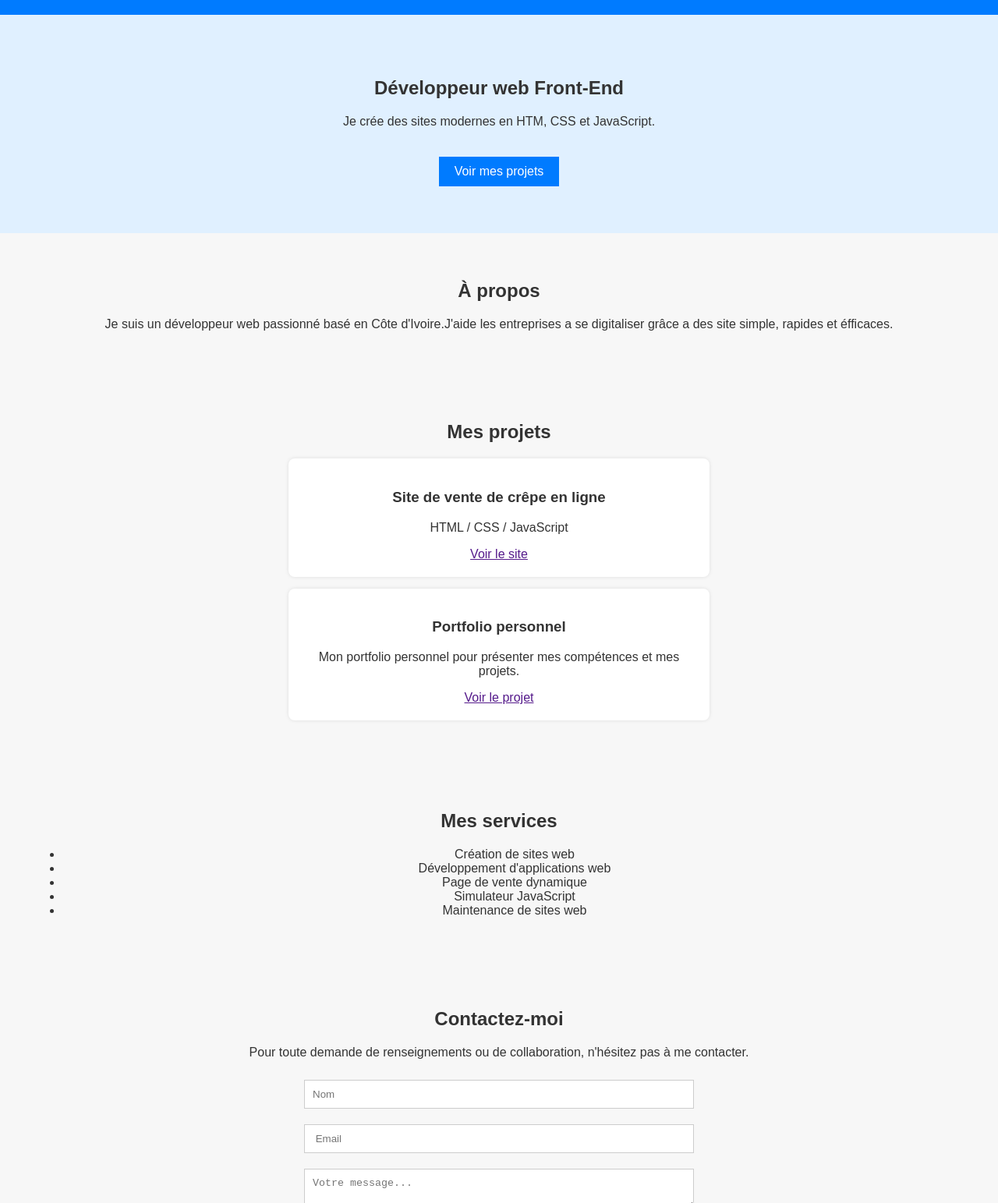
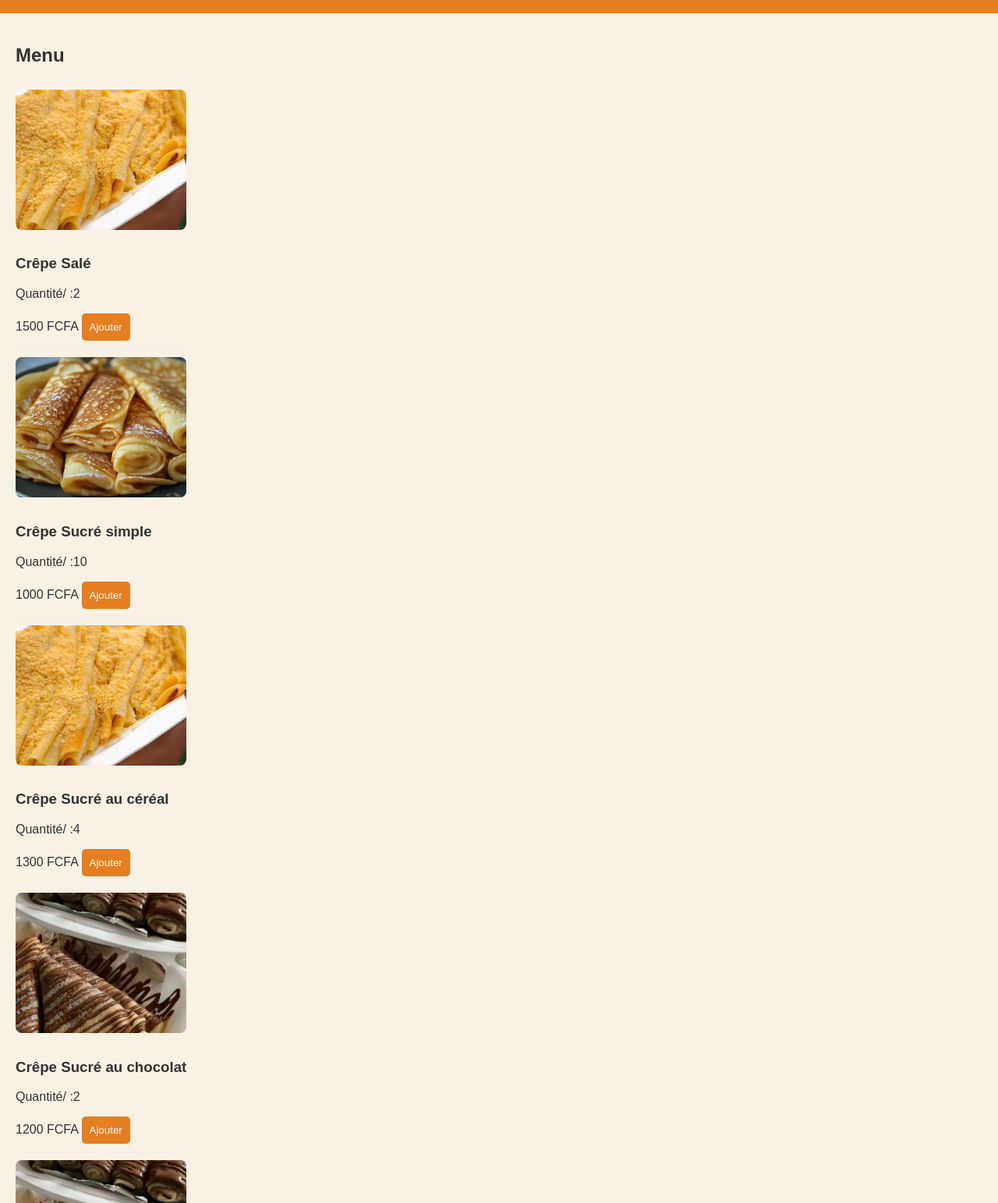
Before and after one commit to Isamatu-boum/portfolio, a plain HTML site: page index.html in a window 1280 px wide. Shown: the part 137-1680 px from the top of the page at 78% size. Drawn offline with Linux system fonts and the light colour scheme.

Commit message:
Add files via upload

```diff
--- a/index.html
+++ b/index.html
@@ -1,66 +1,65 @@
 <!DOCTYPE html>
 <html lang="fr">
 <head>
-    <meta charset="UTF-8" />
-    <meta> name="viewport" content="width=device-width, initial-scale=1.0" />
-    <title>Isamatu Abud Azees - Développeur web </title>
-    <link rel="stylesheet" href="style.css" />
+    <meta charset="UTF-8">
+    <title>Crêperie  en ligne</title>
+    <link rel="stylesheet" href="style.css">
 </head>
 <body>
     <header>
-<h1>Isamatu Abud Azees</h1>
-<nav>
-    <a href="about">à propos</a>
-    <a href="projects">Projets</a>
-    <a href="contact">Contact</a>
-    <a href="services">Services</a>
-</nav>
+        <h1>Bienvenue à SOKHNA Crêpes </h1>
+        <p>Commander vos Crêpes en ligne !</p>
     </header>
-    <section id="hero">
-        <h2>Développeur web Front-End</h2>
-        <p>Je crée des sites modernes en HTM, CSS et JavaScript.</p>
-        <a href="projects" class="btn">Voir mes projets</a>
+    <main>
+        <section class="menu">
+            <h2>Menu</h2>
+            <div class="item">
+                <img src="image/céréale.jpg" alt=" Crêpe Salé" class="item-image">
+                <h3>Crêpe Salé </h3>
+                <p>Quantité/ :2 </p>
+                <span class="price">1500 FCFA</span>
+                <button onclick="addToCart( 'Crêpe Salé', 1500 )">Ajouter</button>
+            </div>
+            <div class="item">
+                <img src="image/nature.jpeg" alt="Crêpe Sucré Nature" class="item-image">
+                <h3>Crêpe Sucré simple </h3>
+                <p>Quantité/ :10 </p>
+                <span class="price">1000 FCFA</span>
+                <button onclick="addToCart( 'Crêpe Sucré', 1000 )">Ajouter</button>
+            </div>
+            <div class="item">
+                <img src="image/céréale.jpg" alt="Crêpe céréal" class="item-image">
+                <h3>Crêpe Sucré au céréal </h3>
+                <p>Quantité/ :4 </p>
+                <span class="price">1300 FCFA</span>
+                <button onclick="addToCart( 'Crêpe Sucré double', 1300)">Ajouter</button>
+            </div>
+            <div class="item">
+                <img src="image/nutela.jpg" alt="Crêpe Sucré au chocolat" class="item-image">
+                <h3>Crêpe Sucré au chocolat </h3>
+                <p>Quantité/ :2 </p>
+                <span class="price">1200 FCFA</span>
+                <button onclick="addToCart( 'Crêpe Sucré au chocolat', 1200 )">Ajouter</button>
+
+        </div>
+        <div class="item">
+                <img src="image/nutela.jpg" alt="Crêpe Sucré au nutela" class="item-image">
+                <h3>Crêpe Sucré au nutela </h3>
+                <p>Quantité/ :10 </p>
+                <span class="price">2500FCFA</span>
+                <button onclick="addToCart( 'Crêpe Sucré au nutela', 2500)">Ajouter</button>
+            </div>
+    </div>
+    <section class="Panier">
+        <h2>Votre Panier</h2>
+        <ul id="cart"></ul>
+        <p>Total: <span id="total">0</span> FCFA</p>
+        <button onclick="commander()">Commander</button>
     </section>
-    <section id="about">
-        <h2>À propos</h2>
-        <p>Je suis un développeur web passionné basé en Côte d'Ivoire.J'aide les entreprises a se digitaliser grâce a des site simple, rapides et éfficaces. </p>
-</section>
-    <section id="projects">
-        <h2>Mes projets</h2>
-        <div class="project">
-            <h3>Site de vente de crêpe en ligne</h3>
-            <p>HTML / CSS / JavaScript</p>
-            <a href=""> Voir le site</a>
-        </div>
-        <div class="project">
-            <h3>Portfolio personnel</h3>
-            <p>Mon portfolio personnel pour présenter mes compétences et mes projets.</p>
-            <a href="">Voir le projet</a>
-        </div>
-        </section>
-    <section id="services">
-        <h2>Mes services</h2>
-        <ul>
-            <li>Création de sites web</li>
-            <li>Développement d'applications web</li>
-            <li>Page de vente dynamique</li>
-            <li>Simulateur JavaScript</li>
-            <li>Maintenance de sites web</li>
-        </ul>
-</section>
-<section id="contact">
-        <h2>Contactez-moi</h2>
-        <p>Pour toute demande de renseignements ou de collaboration, n'hésitez pas à me contacter.</p>
-        <form id="contactForm">
-            <input type="text" placeholder="Nom" required />
-            <input type="email"  placeholder=" Email" required />
-            <textarea  placeholder="Votre message..." required></textarea>
-            <button type="submit">Envoyer</button>
-        </form>
-"</section>
-    <footer>
-        <p>&copy; 2025 Isamatu Abud Azees. Tous droits réservés.</p>
-        </footer>
-    <script src="script.js"></script>
-    </body>
+</main>
+<footer>
+    <p>&copy; 2025 Crêperie en Ligne - Abidjan </p>
+</footer>
+<script src="script.js"></script>
+</body>
 </html>
--- a/script.js
+++ b/script.js
@@ -1,4 +1,51 @@
-document.getElementById("contactForm").addEventListener("submit", function(e) {
-e .preventDefault();
-alert("Merci pour Votre message!Je vous réponderai bientôt.");
-});
+let Cart = [];
+let total = 0;
+
+function addToCart(item, price) {
+    Cart.push({ item, price });
+    total += price;
+updateCart();
+}
+function updateCart() {
+    const cartListe = document.getElementById('cart');
+    const totalSpam = document.getElementById('total');
+    cartListe.innerHTML = '';
+    Cart.forEach(entry => {
+        const li = document.createElement('li');
+        li.textContent = `${entry.item} - ${entry.price} FCFA`;
+        cartListe.appendChild(li);
+    });
+    totalSpam.textContent = Total;
+
+    }
+function commander() {
+   if (Cart.length === 0) {
+        alert('Votre panier est vide. Veuillez ajouter des articles avant de commander.');
+        return;
+    }
+    const nom = prompt('entrez votre votre nom :');
+    const prenom = prompt('entrez votre prénom :');
+    const adresse = prompt('entrez votre adresse de livraison :');
+
+    if (nom && prenom && adresse) {
+        // construire le message de confirmation
+        let message = `Nouvelle commande crepe Délice*%0A`;
+        message += `Nom: ${nom} %0A`;
+        message += `Prénom: ${prenom} %0A`;
+        message += `Adresse: ${adresse} %0A%0A`;
+        message += `panier: %0A`;
+        Cart.forEach(entry => {
+            message += `- ${entry.item} : ${entry.price} FCFA %0A`;
+        });
+        message += `%0A Total: ${total} FCFA %0A`;
+        //lien whatsapp avec numéro
+        const numérowhatsapp = '2250716336295';// a remplacer par ton numéro
+        const whatsappurl = `https://wa.me/$ (numeroWhatsApp)?text=$(message)`;
+    // rediriger vers whatsapp
+    Cart = [];
+    total = 0;
+    updateCart();
+} else {
+    alert('Commande annulée. Veuillez remplir les informations.');
+  }
+}
--- a/style.css
+++ b/style.css
@@ -1,79 +1,52 @@
 body {
-  font-family: 'Arial', sans-serif;
+	font-family: Arial, sans-serif;
     margin: 0;
     padding: 0;
+    background-color: #f8f1e4;
     color: #333;
-  background: #f7f7f7;
 }
-
 header {
-  background: #007bff;
+    background-color: #e67e22;
     color: white;
     padding: 20px;
     text-align: center;
 }
-
-nav a {
-  color: white;
-  margin: 0 10px;
-  text-decoration: none;
+main {
+   display: flex;
+   justify-self: space-around;
+    padding: 20px;
 }
-
-section {
-  padding: 40px;
-  text-align: center;
-}
-
-#hero {
-  background: #e0f0ff;
-  padding: 60px 20px;
-}
-
-.btn {
-  display: inline-block;
-  padding: 10px 20px;
-  background: #007bff;
-  color: white;
-  text-decoration: none;
-  margin-top: 20px;
-}
-
-.project {
+menu {
+    width: 45%;
     background: white;
     padding: 20px;
-  margin: 15px auto;
-  width: 90%;
-  max-width: 500px;
     border-radius: 8px;
-  box-shadow: 0 0 5px rgba(0,0,0,0.1);
+    box-shadow: 0 0 10px #ccc ;
 }
-
-form {
-  display: flex;
-  flex-direction: column;
-  width: 90%;
-  max-width: 500px;
-  margin: auto;
+.item {
+    border-bottom: 1px solid #eee;
+    padding: 10px 0;
 }
-
-input, textarea {
-  margin: 10px 0;
-  padding: 10px;
-  border: 1px solid #ccc;
-}
-
 button {
-  background: #007bff;
+    background-color: #e67e22;
     color: white;
     border: none;
-  padding: 12px;
+    padding: 10px;
+    border-radius: 5px;
     cursor: pointer;
 }
-
+button:hover {
+    background-color: #d35400;
+}
 footer {
-  background: #333;
-  color: white;
+    background-color: #eee;
     text-align: center;
-  padding: 15px;
-  margin-top: 40px;
+    padding: 10px;
 }
+.item img {
+    width: 100%;
+    max-height: 180px;
+    border-radius: 8px;
+    margin-bottom: 10px;
+    object-fit: cover;
+}
```
Also changed, not shown: image/céréale.jpg (added), image/nature.jpeg (added), image/nutela.jpg (added), image/salée.jpg (added). Lines whose indentation alone changed are shown as unchanged.
